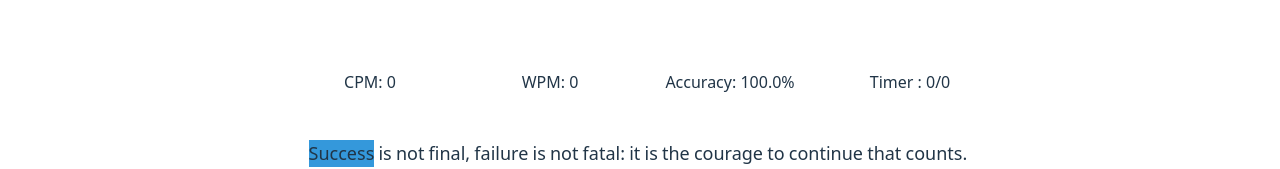
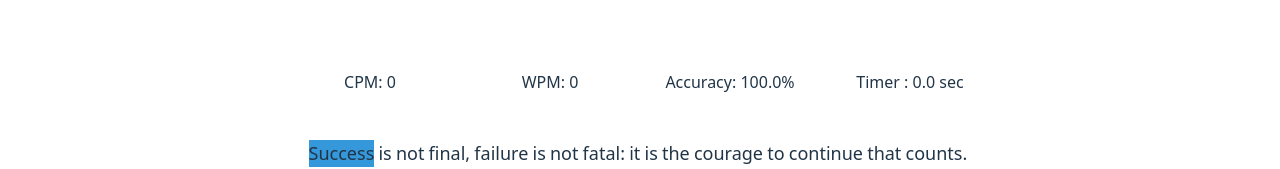
Before and after one commit to wlsdnr710/react_type, a React (Vite) app: page / in a window 1280 px wide. Shown: the part 290-459 px from the top of the page. Built offline with nearby package versions, Linux system fonts and the light colour scheme.

Commit message:
stat timer + sentence count barebone (buggy)

```diff
--- a/src/components/Stats.jsx
+++ b/src/components/Stats.jsx
@@ -1,7 +1,7 @@
 import { useEffect, useState } from "react";
 import "./Stats.css";
 
-const Stats = ({ isTyping, keyCount, wordCount, typoCount }) => {
+const Stats = ({ isTyping, keyCount, wordCount, typoCount, sentence }) => {
   const [lastSession, setLastSession] = useState(0);
   const [startTime, setStartTime] = useState(new Date());
   const [time, setTime] = useState(0);
@@ -30,7 +30,7 @@ const Stats = ({ isTyping, keyCount, wordCount, typoCount }) => {
       }
       const timer = setInterval(() => {
         setTime(Math.floor(new Date() - startTime));
-      }, 100);
+      }, 50);
 
       return () => {
         clearInterval(timer);
@@ -54,14 +54,16 @@ const Stats = ({ isTyping, keyCount, wordCount, typoCount }) => {
         Accuracy:{" "}
         {`${
           keyCount
-            ? (Math.round(((keyCount - typoCount) / keyCount) * 10000) / 100).toFixed(1)
+            ? (
+                Math.round(((keyCount - typoCount) / keyCount) * 10000) / 100
+              ).toFixed(1)
             : "100.0"
         }%`}
       </span>
-      {/* Just for Reference : Will delete timer later */}
       <span className="stat">
-        Timer : {time}/{lastSession}
+        Timer : {((time + lastSession) / 1000).toFixed(1)} sec
       </span>
+      {/* <span className="stat">Sentence : {`${sentence}/10`}</span> */}
     </p>
   );
 };
--- a/src/components/Typing.jsx
+++ b/src/components/Typing.jsx
@@ -20,6 +20,7 @@ const Typing = ({ handleLanguageChange, isHangul }) => {
   const [typo, setTypo] = useState(0); // 오타 갯수
   const [cumulativeWordCount, setCumulativeWordCount] = useState(0); // 그동안 타이핑 한 모든 문자 갯수
   const [cumulativeKeyCount, setCumulativeKeyCount] = useState(0); // 그동안 타이핑한 모든 키 횟수
+  const [finishedSentence, setFinishedSentence] = useState(0); //그동안 타이핑한 문장
   const [hangulDelete, setHangulDelete] = useState(false); // 한글을 지우는 중인지 확인 (타이핑 중인 한글 지울 때 사용)
   const [isTyping, setIsTyping] = useState(false); // 타이핑 중 (타자 속도 측정용 타이머 발동에 사용)
   const [hangulInputExist, setHangulInputExist] = useState(false); // 한글 입력이 존재하는지 체크 (맥 or Input field 인풋 처리용)
@@ -30,6 +31,7 @@ const Typing = ({ handleLanguageChange, isHangul }) => {
 
   function handleFinishedSentence() {
     setCurrentSentence(Math.floor(Math.random() * 20));
+    setFinishedSentence((prev) => prev + 1);
     resetTyping();
   }
 
@@ -69,6 +71,7 @@ const Typing = ({ handleLanguageChange, isHangul }) => {
             // Reset Everything (cumulative as well )
             setCumulativeKeyCount(0);
             setCumulativeWordCount(0);
+            setFinishedSentence(0);
             setTypo(0);
             break;
           //Enter 키 - 나중에 기능 추가 (다음 문장으로) (TODO)
@@ -184,6 +187,7 @@ const Typing = ({ handleLanguageChange, isHangul }) => {
         keyCount={cumulativeKeyCount}
         wordCount={cumulativeWordCount}
         typoCount={typo}
+        sentence={finishedSentence}
       />
       <ContentsDisplay
         currentSentence={currentSentence}
```
